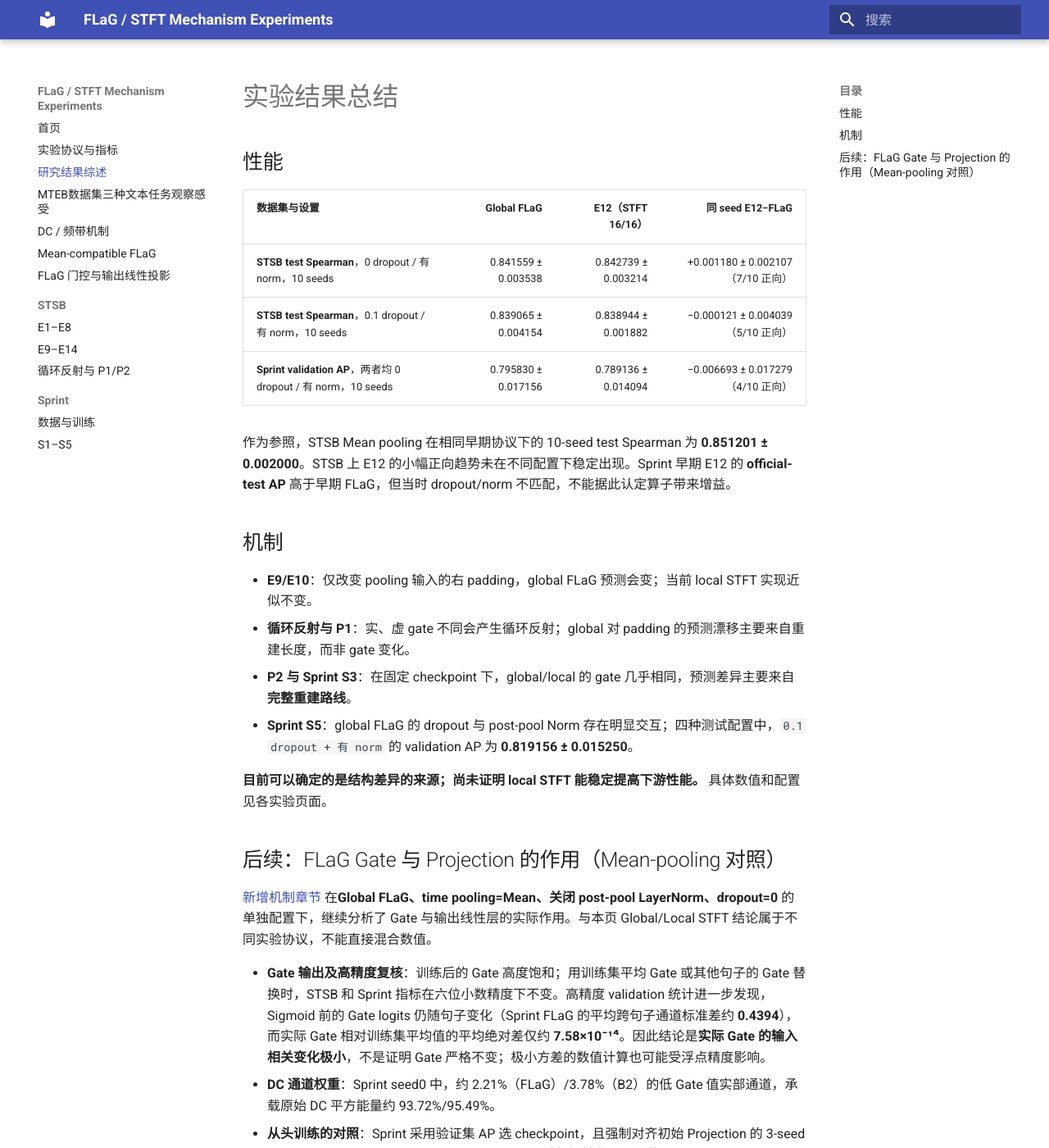
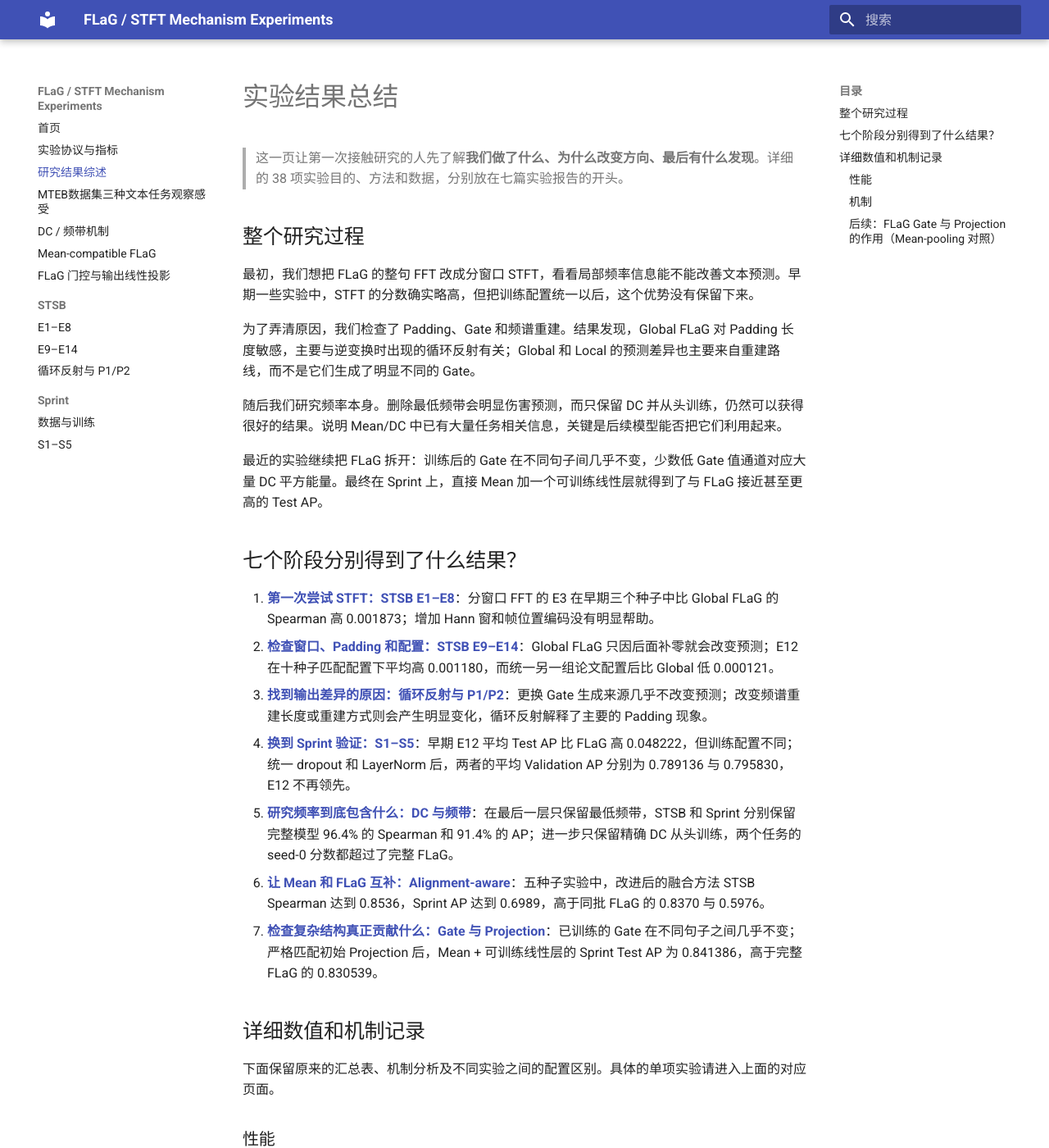
Before and after one commit to lumoswwr/FLaG-STFT-Notes, an MkDocs documentation site: the page built from docs/findings.md, in a window 1280 px wide and 1400 px high. Shown: the whole window at 82% size. Built offline with MkDocs 1.6.1 and Material for MkDocs 9.7.7, drawn with Linux system fonts in a browser that asks for light colours.

Commit message:
Summarize all seven research stages in plain Chinese while preserving tables

```diff
--- a/docs/findings.md
+++ b/docs/findings.md
@@ -1,6 +1,32 @@
 # 实验结果总结
 
-## 性能
+> 这一页让第一次接触研究的人先了解**我们做了什么、为什么改变方向、最后有什么发现**。详细的 38 项实验目的、方法和数据，分别放在七篇实验报告的开头。
+
+## 整个研究过程
+
+最初，我们想把 FLaG 的整句 FFT 改成分窗口 STFT，看看局部频率信息能不能改善文本预测。早期一些实验中，STFT 的分数确实略高，但把训练配置统一以后，这个优势没有保留下来。
+
+为了弄清原因，我们检查了 Padding、Gate 和频谱重建。结果发现，Global FLaG 对 Padding 长度敏感，主要与逆变换时出现的循环反射有关；Global 和 Local 的预测差异也主要来自重建路线，而不是它们生成了明显不同的 Gate。
+
+随后我们研究频率本身。删除最低频带会明显伤害预测，而只保留 DC 并从头训练，仍然可以获得很好的结果。说明 Mean/DC 中已有大量任务相关信息，关键是后续模型能否把它们利用起来。
+
+最近的实验继续把 FLaG 拆开：训练后的 Gate 在不同句子间几乎不变，少数低 Gate 值通道对应大量 DC 平方能量。最终在 Sprint 上，直接 Mean 加一个可训练线性层就得到了与 FLaG 接近甚至更高的 Test AP。
+
+## 七个阶段分别得到了什么结果？
+
+1. **[第一次尝试 STFT：STSB E1–E8](stsb/01-experiments.md)**：分窗口 FFT 的 E3 在早期三个种子中比 Global FLaG 的 Spearman 高 0.001873；增加 Hann 窗和帧位置编码没有明显帮助。
+2. **[检查窗口、Padding 和配置：STSB E9–E14](stsb/02-padding.md)**：Global FLaG 只因后面补零就会改变预测；E12 在十种子匹配配置下平均高 0.001180，而统一另一组论文配置后比 Global 低 0.000121。
+3. **[找到输出差异的原因：循环反射与 P1/P2](stsb/03-mechanism.md)**：更换 Gate 生成来源几乎不改变预测；改变频谱重建长度或重建方式则会产生明显变化，循环反射解释了主要的 Padding 现象。
+4. **[换到 Sprint 验证：S1–S5](sprint/02-experiments.md)**：早期 E12 平均 Test AP 比 FLaG 高 0.048222，但训练配置不同；统一 dropout 和 LayerNorm 后，两者的平均 Validation AP 分别为 0.789136 与 0.795830，E12 不再领先。
+5. **[研究频率到底包含什么：DC 与频带](dc-frequency.md)**：在最后一层只保留最低频带，STSB 和 Sprint 分别保留完整模型 96.4% 的 Spearman 和 91.4% 的 AP；进一步只保留精确 DC 从头训练，两个任务的 seed-0 分数都超过了完整 FLaG。
+6. **[让 Mean 和 FLaG 互补：Alignment-aware](mean-compatible-flag.md)**：五种子实验中，改进后的融合方法 STSB Spearman 达到 0.8536，Sprint AP 达到 0.6989，高于同批 FLaG 的 0.8370 与 0.5976。
+7. **[检查复杂结构真正贡献什么：Gate 与 Projection](flag-gate-projection.md)**：已训练的 Gate 在不同句子之间几乎不变；严格匹配初始 Projection 后，Mean + 可训练线性层的 Sprint Test AP 为 0.841386，高于完整 FLaG 的 0.830539。
+
+## 详细数值和机制记录
+
+下面保留原来的汇总表、机制分析及不同实验之间的配置区别。具体的单项实验请进入上面的对应页面。
+
+### 性能
 
 | 数据集与设置 | Global FLaG | E12（STFT 16/16） | 同 seed E12−FLaG |
 | --- | ---: | ---: | ---: |
@@ -10,7 +36,7 @@
 
 作为参照，STSB Mean pooling 在相同早期协议下的 10-seed test Spearman 为 **0.851201 ± 0.002000**。STSB 上 E12 的小幅正向趋势未在不同配置下稳定出现。Sprint 早期 E12 的 **official-test AP** 高于早期 FLaG，但当时 dropout/norm 不匹配，不能据此认定算子带来增益。
 
-## 机制
+### 机制
 
 - **E9/E10**：仅改变 pooling 输入的右 padding，global FLaG 预测会变；当前 local STFT 实现近似不变。
 - **循环反射与 P1**：实、虚 gate 不同会产生循环反射；global 对 padding 的预测漂移主要来自重建长度，而非 gate 变化。
@@ -19,7 +45,7 @@
 
 **目前可以确定的是结构差异的来源；尚未证明 local STFT 能稳定提高下游性能。** 具体数值和配置见各实验页面。
 
-## 后续：FLaG Gate 与 Projection 的作用（Mean-pooling 对照）
+### 后续：FLaG Gate 与 Projection 的作用（Mean-pooling 对照）
 
 [新增机制章节](flag-gate-projection.md) 在**Global FLaG、time pooling=Mean、关闭 post-pool LayerNorm、dropout=0** 的单独配置下，继续分析了 Gate 与输出线性层的实际作用。与本页 Global/Local STFT 结论属于不同实验协议，不能直接混合数值。
 
```
